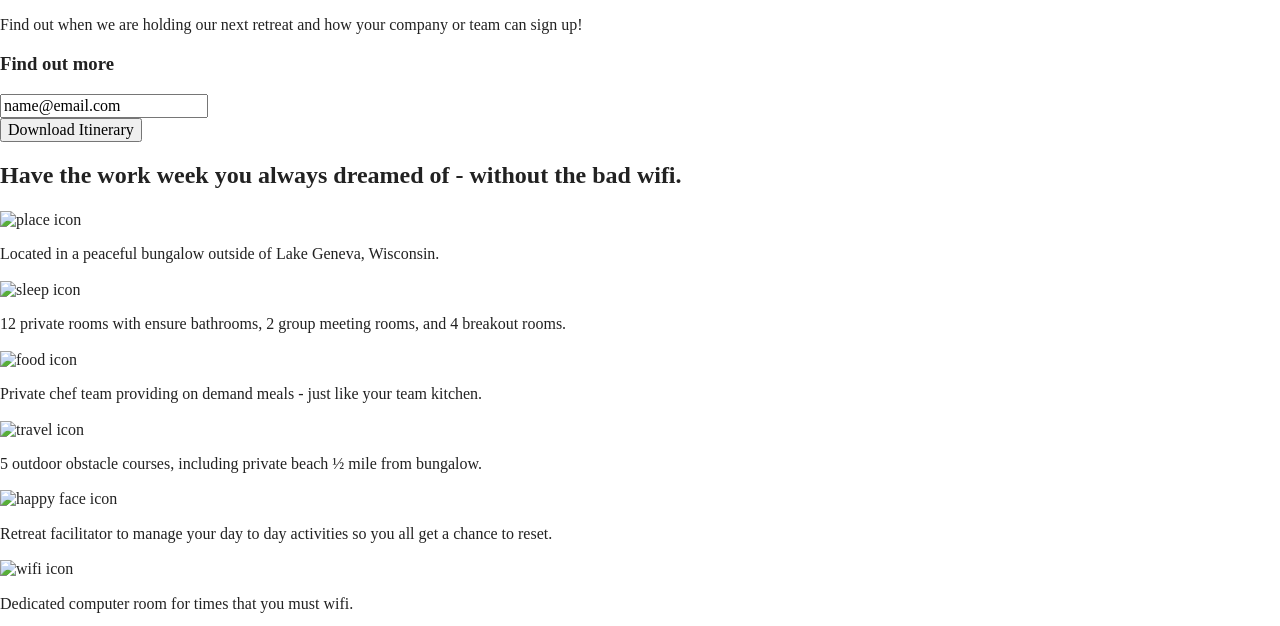
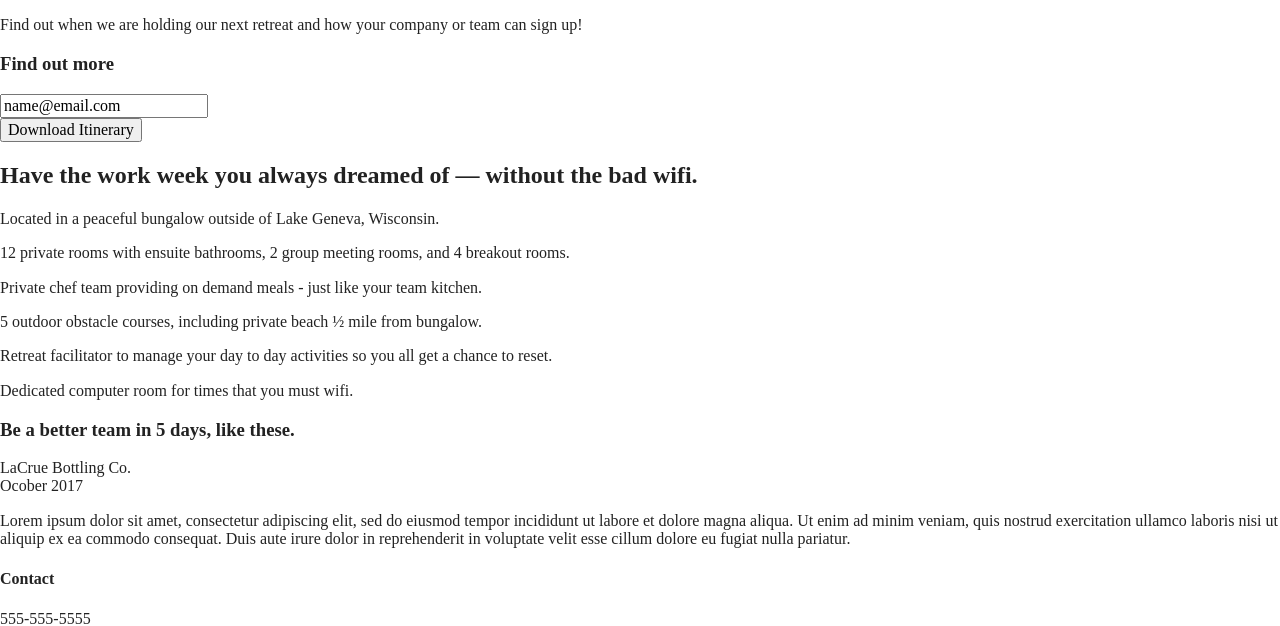
Before and after one commit to jedmondcreative/boilerplate_unplugged_retreat, a website built with Parcel: page index.html in a window 1280 px wide. Shown: the part 176-802 px from the top of the page. Built offline with nearby package versions, Linux system fonts and the light colour scheme; files whose address does not match are found by name.

Commit message:
update adding the features and review sections to main html file

```diff
--- a/index.html
+++ b/index.html
@@ -76,58 +76,77 @@
 
     </aside>
 
-    <article>
+    <section class="features">
 
       <div class="content-wrapper">
 
-        <div class="main-content">
+        <h2>Have the work week you always dreamed of — without the bad wifi.</h2>
 
-          <h2>Have the work week you always dreamed of - without the bad wifi.</h2>
-
-          <img src="#" alt="place icon" class="main-icon" />
-
-          <p class="main-description">Located in a peaceful bungalow outside of Lake Geneva, Wisconsin.</p>
-
-          <img src="#" alt="sleep icon" class="main-icon" />
-
-          <p class="main-description">12 private rooms with ensure bathrooms, 2 group meeting rooms, and 4 breakout rooms.</p>
-
-          <img src="#" alt="food icon" class="main-icon" />
-
-          <p class="main-description">Private chef team providing on demand meals - just like your team kitchen.</p>
-
-          <img src="#" alt="travel icon" class="main-icon" />
-
-          <p class="main-description">5 outdoor obstacle courses, including private beach &#xbd; mile from bungalow.</p>
-        </div>
-
-          <img src="#" alt="happy face icon" class="main-icon" />
-
-          <p class="main-description">Retreat facilitator to manage your day to day activities so you all get a chance to reset.</p>
-
-          <img src="#" alt="wifi icon" class="main-icon" />
-
-          <p class="main-description">Dedicated computer room for times that you must wifi.</p>
-        </div>
-
-        </div>
+        <!-- Add your Features content here -->
+        <p class="fontawesome-icon"></p>
+        <p class="features-item-description">Located in a peaceful bungalow outside of Lake Geneva, Wisconsin.</p>
 
       </div>
 
-      <div class="example-content">
+      <div class="content-wrapper">
+
+        <!-- Add your Features content here -->
+        <p class="fontawesome-icon"></p>
+        <p class="features-item-description">12 private rooms with ensuite bathrooms, 2 group meeting rooms, and 4 breakout rooms.</p>
+
+      </div>
+
+      <div class="content-wrapper">
+
+        <!-- Add your Features content here -->
+        <p class="fontawesome-icon"></p>
+        <p class="features-item-description">Private chef team providing on demand meals - just like your team kitchen.</p>
+
+      </div>
+
+      <div class="content-wrapper">
+
+        <!-- Add your Features content here -->
+        <p class="fontawesome-icon"></p>
+        <p class="features-item-description">5 outdoor obstacle courses, including private beach ½ mile from bungalow.</p>
+
+      </div>
+
+      <div class="content-wrapper">
+
+        <!-- Add your Features content here -->
+        <p class="fontawesome-icon"></p>
+        <p class="features-item-description">Retreat facilitator to manage your day to day activities so you all get a chance to reset.</p>
+
+      </div>
+
+      <div class="content-wrapper">
+
+        <!-- Add your Features content here -->
+        <p class="fontawesome-icon"></p>
+        <p class="features-item-description">Dedicated computer room for times that you must wifi.</p>
+
+      </div>
+
+    </section>
+
+    <section class="reviews">
+
+
+      <div class="content-content">
 
         <h3>Be a better team in 5 days, like these.</h3>
 
-          <img src="#" alt="team photo" class="example pic" />
+          <!--<img src="#" alt="team photo" class="example pic" />-->
 
-        <h4>LaCrue Bottling Co.<br>
-        Ocober 2017</h4>
+        <p>LaCrue Bottling Co.<br>
+        Ocober 2017</p>
 
         <p class="example-text">Lorem ipsum dolor sit amet, consectetur adipiscing elit, sed do eiusmod tempor incididunt ut labore et dolore magna aliqua. Ut enim ad minim veniam, quis nostrud exercitation ullamco laboris nisi ut aliquip ex ea commodo consequat. Duis aute irure dolor in reprehenderit in voluptate velit esse cillum dolore eu fugiat nulla pariatur.</p>
 
       </div>
 
-    </article>
+    </section>
 
 </main>
 
```
